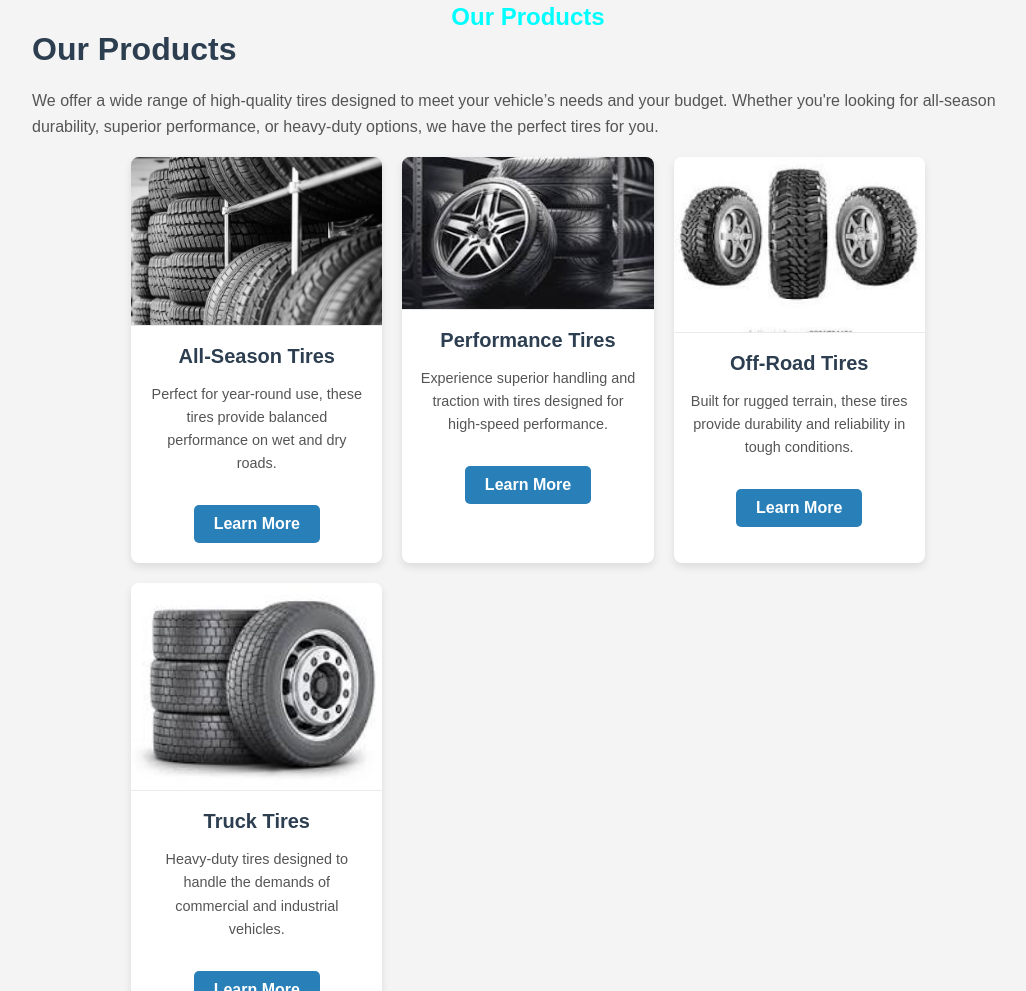
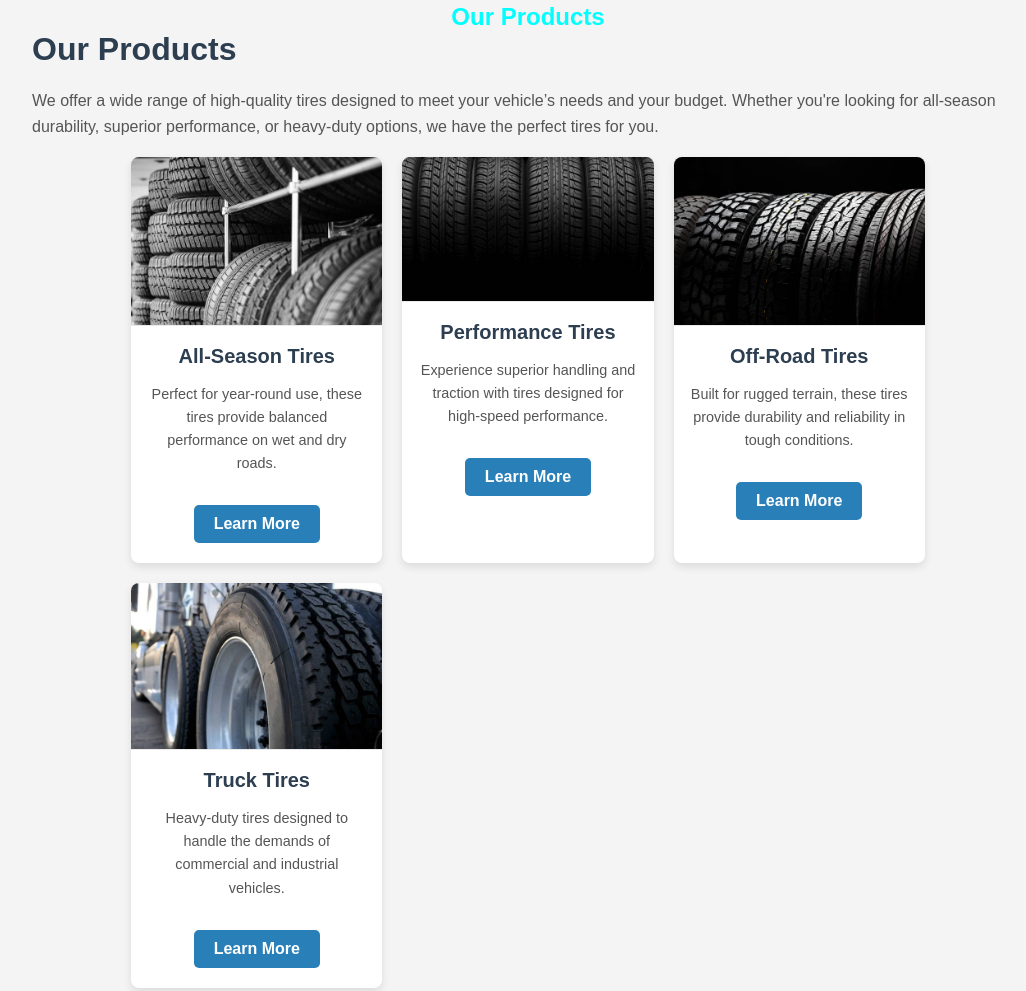
Before and after one commit to Joramcoder/Code, a plain HTML site: page index.html in a window 1280 px wide. Shown: the part 1246-2237 px from the top of the page, without its empty margins (112-1138 px from the left). Drawn offline with Linux system fonts and the light colour scheme.

Commit message:
Updated the file with new changes

```diff
--- a/index.html
+++ b/index.html
@@ -91,21 +91,21 @@
               </div>
 
               <div class="product-item">
-                  <img src="images/perfomace tires.jpg" alt="Performance Tires">
+                  <img src="perfomance.jpg" alt="Performance Tires">
                   <h5>Performance Tires</h5>
                   <p>Experience superior handling and traction with tires designed for high-speed performance.</p>
                   <a href="https://www.istockphoto.com/photos/performance-tyres" class="btn">Learn More</a>
               </div>
 
               <div class="product-item">
-                  <img src="images/off road tires.jpg" alt="Off-Road Tires">
+                  <img src="off road good.jpg" alt="Off-Road Tires">
                   <h5>Off-Road Tires</h5>
                   <p>Built for rugged terrain, these tires provide durability and reliability in tough conditions.</p>
                   <a href="https://www.shutterstock.com/search/all-terrain-tires" class="btn">Learn More</a>
               </div>
 
               <div class="product-item">
-                  <img src="images/truck tires.jpg" alt="Truck Tires">
+                  <img src="truck tire good.jpg" alt="Truck Tires">
                   <h5>Truck Tires</h5>
                   <p>Heavy-duty tires designed to handle the demands of commercial and industrial vehicles.</p>
                   <a href="https://www.istockphoto.com/photos/truck-tyre" class="btn">Learn More</a>
```
Also changed, not shown: all seasons 222.jpg (added), off road good.jpg (added), offroad321.jpg (added), perfomance 444.jpg (added), perfomance.jpg (added), truck tire good.jpg (added), truvchyj,.jpg (added).
